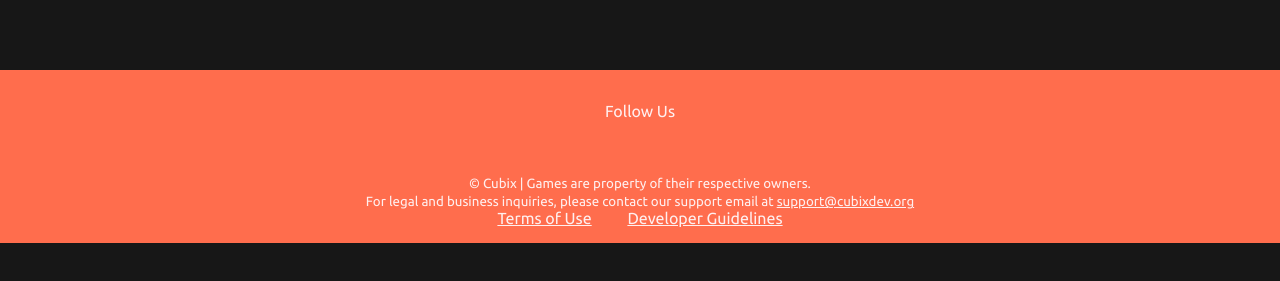
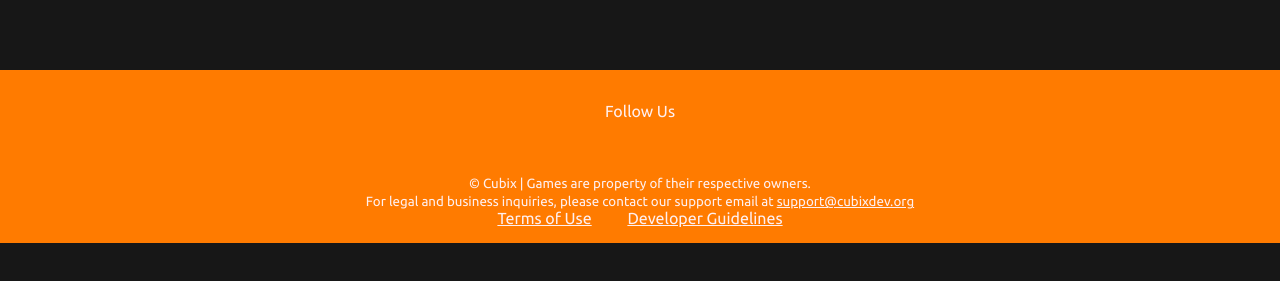
Before and after one commit to Cubix-Dev/Cubix-Dev.github.io, a SvelteKit app: page / in a window 1280 px wide. Shown: the part 439-720 px from the top of the page. Built offline with nearby package versions, Linux system fonts and the light colour scheme; some icons are missing.

Commit message:
Revert "Yaveen said colors bad so we made colors good or smth idk"
This reverts commit 6dfeaf72b4c4d4c2d30f85e27c4c44ccd94ef849.

```diff
--- a/src/styles/_base.scss
+++ b/src/styles/_base.scss
@@ -1,6 +1,6 @@
 // Cubix Colors
 $red: #e80910;
-$orange: #FF6D4D;
+$orange: #ff7b00;
 $yellow: #e8dc09;
 $green: #5cff70;
 $teal: #67cbdd;
@@ -12,9 +12,6 @@ $lgrey: #9e9e9e;
 $grey: #2c3e50;
 $black: #232323;
 $main: #171717;
-$primary: #ff6d4d;
-$secondary: #E6E6E5;
-$accent: #FF7B00;
 $side: #ff343b;
 $good: #5cff70;
 $bad: #e50910;
@@ -27,9 +24,9 @@ $dark-theme: true !default;
 $btn-light: $black;
 $bg-light: $lgrey;
 $text-light: $black;
-$nav-light: $secondary;
+$nav-light: #cccccc;
 // Dark
 $btn-dark: $main;
 $bg-dark: $black;
-$text-dark: $secondary;
+$text-dark: #cccccc;
 $nav-dark: $black;
```
